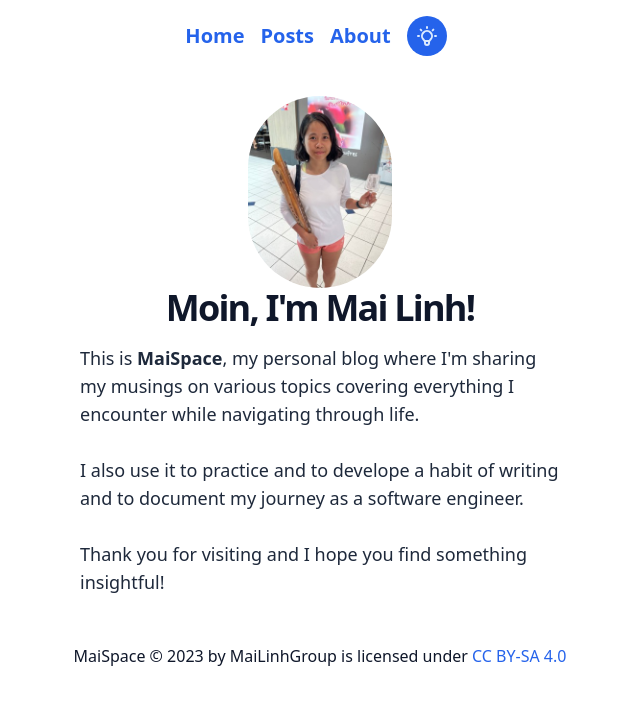
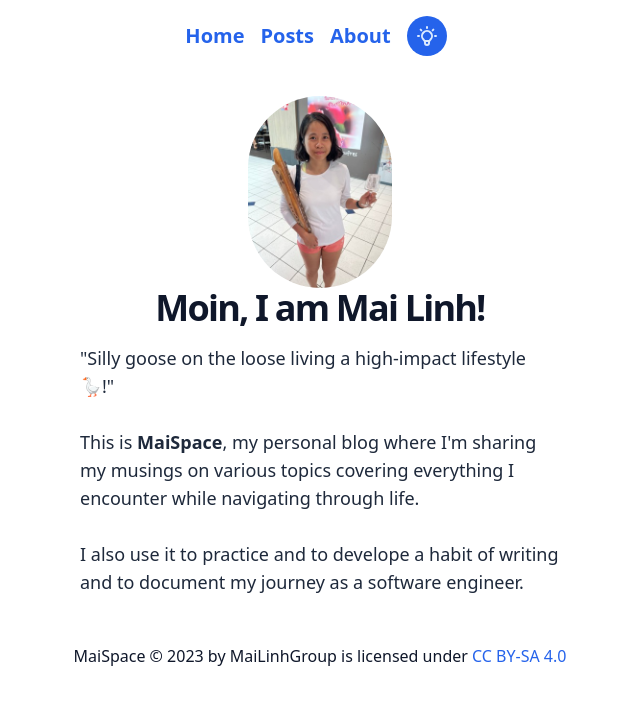
Before and after one commit to MaiLinhGroup/maispace-v2, a Next.js app: page / in a window 1280 px wide. Shown: the top 704 px of the page, without its empty margins (320-960 px from the left). Built offline with nearby package versions, Linux system fonts and the light colour scheme.

Commit message:
fix: update personal introduction and profession in header and about me section

```diff
--- a/components/header.tsx
+++ b/components/header.tsx
@@ -3,7 +3,7 @@ import { usePathname } from "next/navigation";
 import ThemeSwitch from "./themeswitch";
 
 export default function Header({ home }: { home?: boolean }) {
-  const name = "Moin, I'm Mai Linh!";
+  const name = "Moin, I am Mai Linh!";
   const pathname = usePathname();
   return (
     <header className="flex flex-col items-center">
--- a/pages/index.tsx
+++ b/pages/index.tsx
@@ -9,13 +9,13 @@ export default function Home() {
       </Head>
       <section className="text-lg">
         <p className="text-slate-800 dark:text-slate-400">
+          &quot;Silly goose on the loose living a high-impact lifestyle 🪿!&quot;
+          <br />
+          <br />
           This is <strong>MaiSpace</strong>, my personal blog where I&#39;m sharing my musings on various topics covering everything I encounter while navigating through life.
           <br />
           <br />
           I also use it to practice and to develope a habit of writing and to document my journey as a software engineer.
-          <br />
-          <br />
-          Thank you for visiting and I hope you find something insightful!
         </p>
       </section>
     </Layout>
```
Also changed, not shown: data/something-about-me.md (+4 -3 lines).
